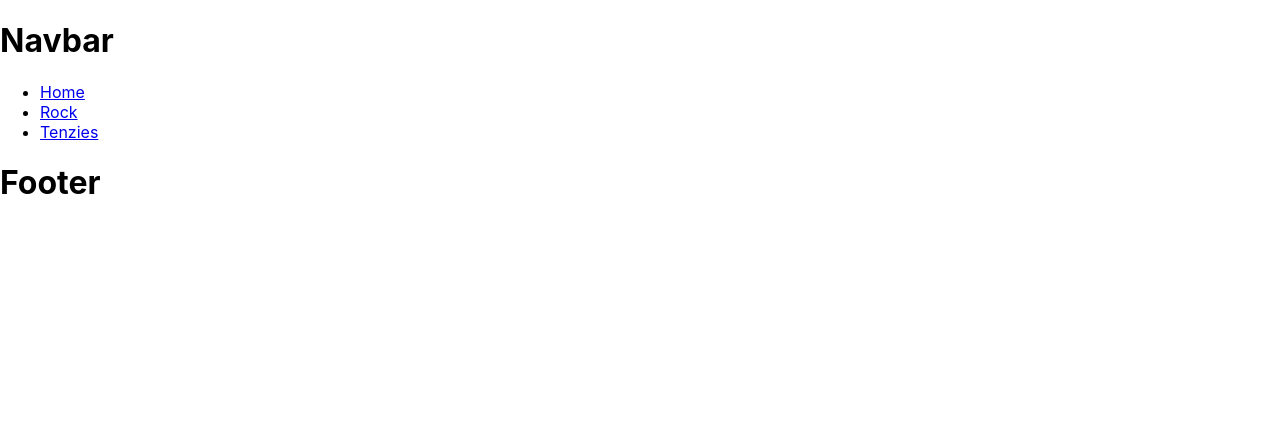
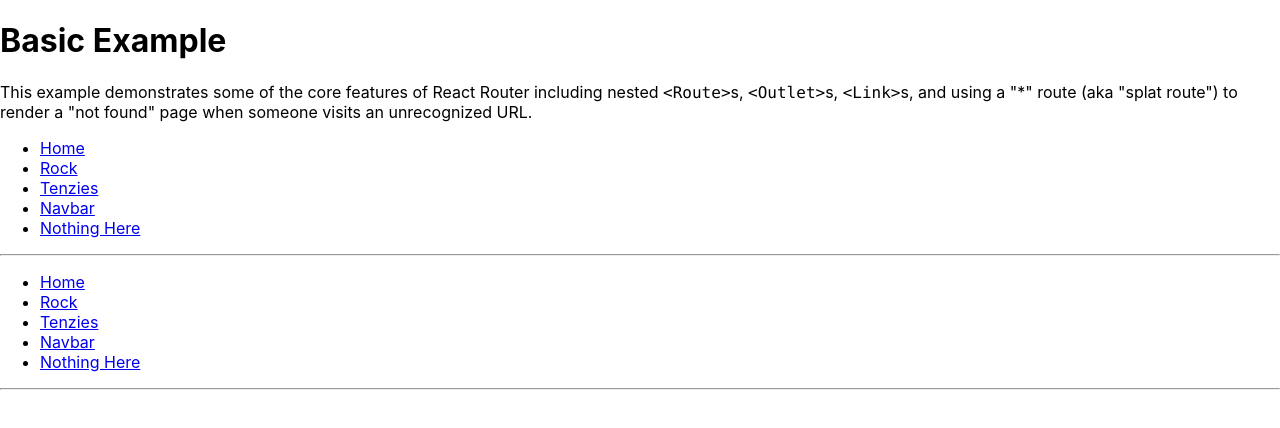
Before and after one commit to LFSchefer/reactminigame, a React (Create React App) app: page /navbar in a window 1280 px wide. Shown: the top 428 px of the page. Built offline with nearby package versions, Linux system fonts and the light colour scheme.

Commit message:
router start working

```diff
--- a/src/App.js
+++ b/src/App.js
@@ -5,26 +5,127 @@ import Tenzies from './components/Tenzies';
 import Rock from './components/Rock';
 import Taquin from './components/Taquin';
 
+import { Routes, Route, Outlet, Link } from "react-router-dom";
+
+
 
 // TODO
 // btn => Play : Hide
 //  taquin game
 
 
-function App() {
+// function App() {
+//   return (
+//     <div className="App">
+//       <Navbar/>
+//       <hr/>
+//       <Rock/>
+//       <hr/>
+//       <Tenzies/>
+//       <hr/>
+//       <Taquin/>
+//       <hr/>
+//       <Footer/>
+//     </div>
+//   );
+// }
+
+// export default App;
+
+
+export default function App() {
   return (
-    <div className="App">
-      {/* <Navbar/> */}
-      <hr/>
-      <Rock/>
-      <hr/>
-      <Tenzies/>
-      <hr/>
-      <Taquin/>
-      <hr/>
-      {/* <Footer/> */}
+    <div>
+      <h1>Basic Example</h1>
+
+      <p>
+        This example demonstrates some of the core features of React Router
+        including nested <code>&lt;Route&gt;</code>s,{" "}
+        <code>&lt;Outlet&gt;</code>s, <code>&lt;Link&gt;</code>s, and using a
+        "*" route (aka "splat route") to render a "not found" page when someone
+        visits an unrecognized URL.
+      </p>
+
+      {/* Routes nest inside one another. Nested route paths build upon
+            parent route paths, and nested route elements render inside
+            parent route elements. See the note about <Outlet> below. */}
+      <Routes>
+        <Route path="/" element={<Navbar />}>
+          <Route index element={<Home />} />
+          <Route path="navbar" element={<Navbar />} />
+          <Route path="Tenzies" element={<Tenzies />} />
+          <Route path='Rock' element={<Rock />} />
+
+          {/* Using path="*"" means "match anything", so this route
+                acts like a catch-all for URLs that we don't have explicit
+                routes for. */}
+          <Route path="*" element={<NoMatch />} />
+        </Route>
+      </Routes>
     </div>
   );
 }
 
-export default App;
+function Layout() {
+  return (
+    <div>
+      <nav>
+        <ul>
+          <li>
+            <Link to="/">Home</Link>
+          </li>
+          <li>
+            <Link to="/rock">Rock</Link>
+          </li>
+          <li>
+            <Link to="/tenzies">Tenzies</Link>
+          </li>
+          <li>
+            <Link to="/navbar">Navbar</Link>
+          </li>
+          <li>
+            <Link to="/nothing-here">Nothing Here</Link>
+          </li>
+        </ul>
+      </nav>
+
+      <hr />
+      <Outlet />
+    </div>
+  );
+}
+
+function Home() {
+  return (
+    <div>
+      <h2>Home</h2>
+    </div>
+  );
+}
+
+function About() {
+  return (
+    <div>
+      <h2>About</h2>
+    </div>
+  );
+}
+
+function Dashboard() {
+  return (
+    <div>
+      <h2>Dashboard</h2>
+    </div>
+  );
+}
+
+function NoMatch() {
+  return (
+    <div>
+      <h2>Nothing to see here!</h2>
+      <p>
+        <Link to="/">Go to the home page</Link>
+      </p>
+    </div>
+  );
+}
--- a/src/components/Navbar.js
+++ b/src/components/Navbar.js
@@ -1,17 +1,42 @@
 import * as React from "react";
 import "./Navbar.css";
 import {Link} from 'react-router-dom';
+import { Routes, Route, Outlet } from "react-router-dom";
+
 
 
 export default function Navbar(props) {
   return (
+    // <div className="navbar">
+    //   <h1>Navbar</h1>
+    //   <ul>
+    //   <li><Link to="/">Home</Link></li>
+    //   <li><Link to="/rock">Rock</Link></li>
+    //   <li><Link to="/tenzies">Tenzies</Link></li>
+    //   </ul>
+    // </div>
     <div className="navbar">
-      <h1>Navbar</h1>
+    <nav>
       <ul>
-      <li><Link to="/">Home</Link></li>
-      <li><Link to="/rock">Rock</Link></li>
-      <li><Link to="/tenzies">Tenzies</Link></li>
+        <li>
+          <Link to="/">Home</Link>
+        </li>
+        <li>
+          <Link to="/rock">Rock</Link>
+        </li>
+        <li>
+          <Link to="/tenzies">Tenzies</Link>
+        </li>
+        <li>
+          <Link to="/navbar">Navbar</Link>
+        </li>
+        <li>
+          <Link to="/nothing-here">Nothing Here</Link>
+        </li>
       </ul>
-    </div>
+    </nav>
+    <hr />
+    <Outlet />
+  </div>
   )
 }
--- a/src/index.js
+++ b/src/index.js
@@ -10,24 +10,35 @@ import Rock from './components/Rock';
 import Taquin from './components/Taquin';
 import Tenzies from './components/Tenzies';
 
-const Routing = () => {
-  return(
-    <Router>
-      <Navbar/>
-      <Routes>
-        <Route exact path="/" element={App} />
-        <Route path="/rock" element={Rock} />
-        <Route path="/tenzies" element={Tenzies} />
-      </Routes>
-      <Footer/>
-    </Router>
-  )
-}
+import { BrowserRouter } from "react-router-dom";
 
-const root = ReactDOM.createRoot(document.getElementById('root'));
-root.render(
+
+// const Routing = () => {
+//   return(
+//     <Router>
+//       <Navbar/>
+//       <Routes>
+//         <Route exact path="/" element={App} />
+//         <Route path="/rock" element={Rock} />
+//         <Route path="/tenzies" element={Tenzies} />
+//       </Routes>
+//       <Footer/>
+//     </Router>
+//   )
+// }
+
+// const root = ReactDOM.createRoot(document.getElementById('root'));
+// root.render(
+//   <React.StrictMode>
+//     <Routing />
+//   </React.StrictMode>
+// );
+
+ReactDOM.createRoot(document.getElementById("root")).render(
   <React.StrictMode>
-    <Routing />
+    <BrowserRouter>
+      <App />
+    </BrowserRouter>
   </React.StrictMode>
 );
 
```
